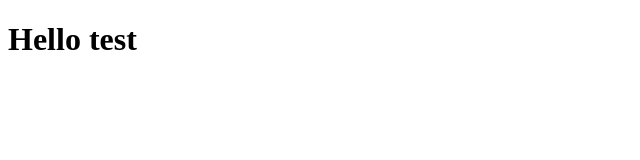
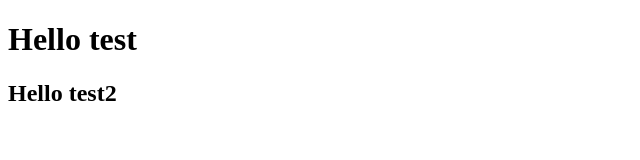
Before and after one commit to Seyha-Eng/test, a plain HTML site: page index.html in a window 1280 px wide. Shown: the whole page, without its empty margins (0-640 px from the left). Drawn offline with Linux system fonts and the light colour scheme.

Commit message:
add title heading

```diff
--- a/index.html
+++ b/index.html
@@ -8,5 +8,6 @@
 </head>
 <body>
     <h1>Hello test</h1>
+    <h2>Hello test2</h2>
 </body>
 </html>
```
